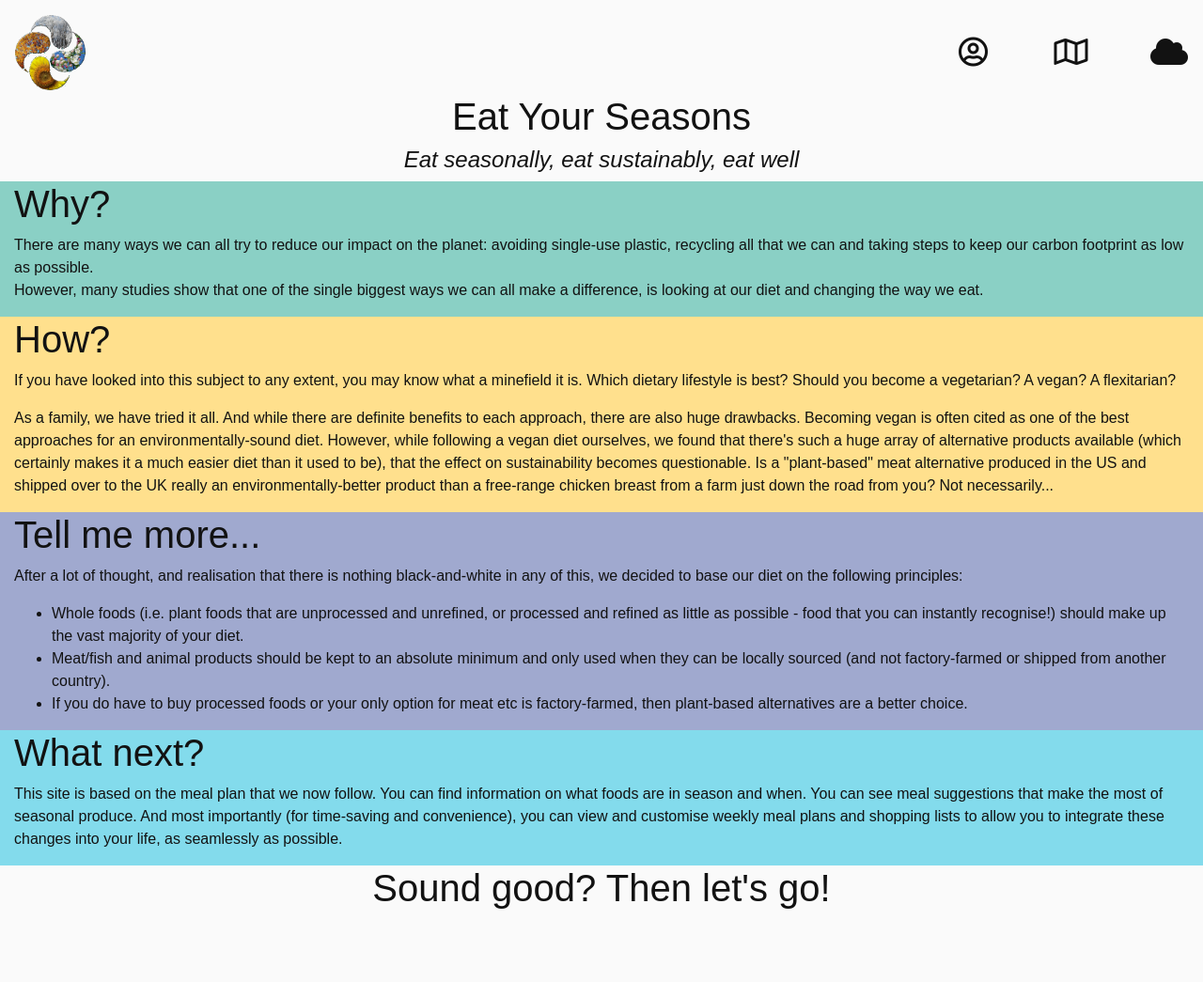
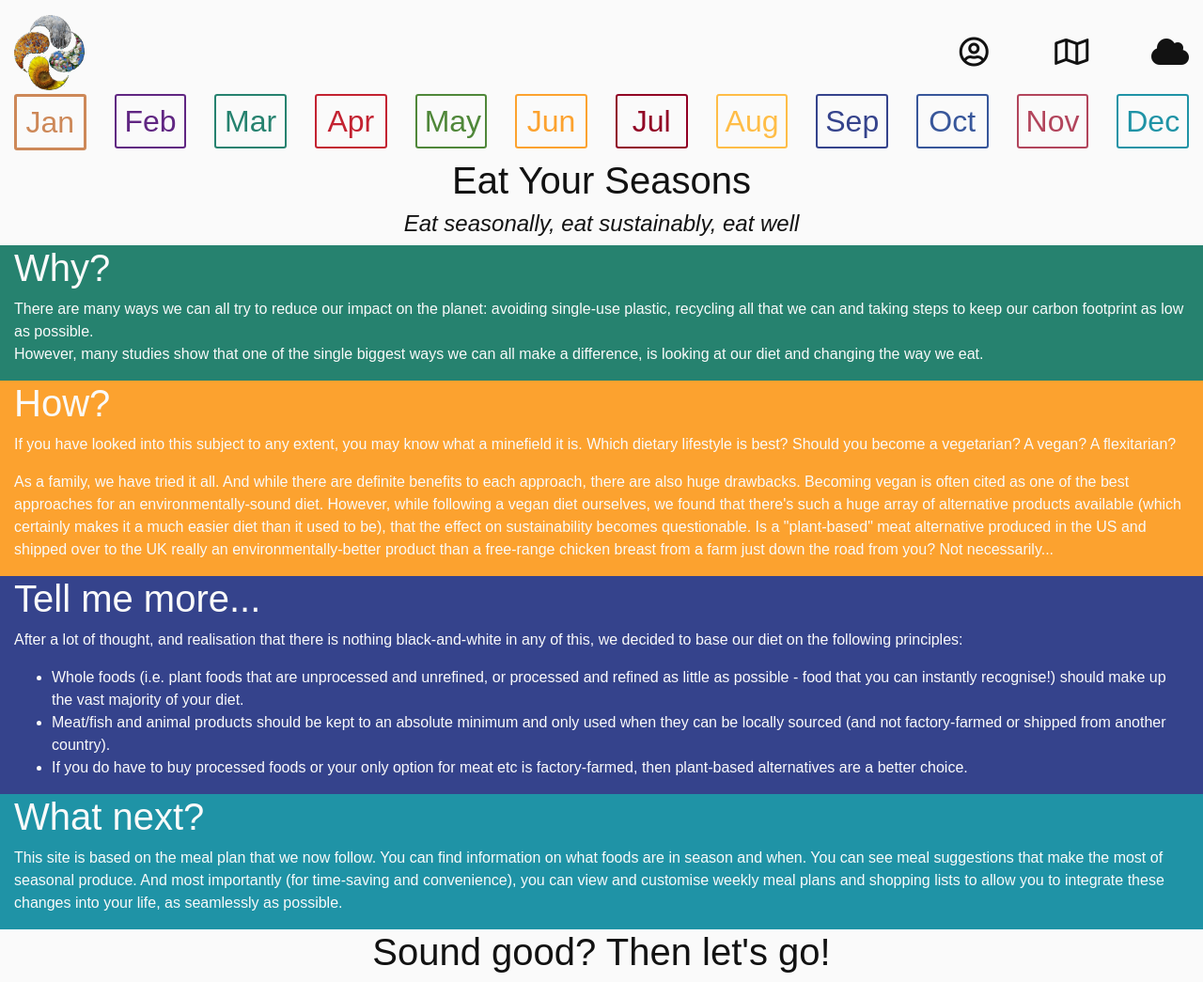
Before and after one commit to jess-bennett/eat-your-seasons, a Django app: page / in a window 1280 px wide. Shown: the whole page at 94% size. Before the commit the page ends 967 px from the top, so only its background shows below. Run offline with Django 3.2, Linux system fonts and the light colour scheme; some libraries are stand-ins or nearby versions; some web fonts are replaced.

Commit message:
Add month header layout

```diff
--- a/home/templates/home/index.html
+++ b/home/templates/home/index.html
@@ -10,6 +10,7 @@
 {% endblock %}
 
 {% block content %}
+            {% include "layout/month-header.html" %}
     <div class="container-fluid">
         <div class="row">
             <div class="col text-center">
@@ -55,10 +56,10 @@
                 </p>
             </div>
         </div>
-    </div>
-    <div class="row">
-        <div class="col text-center">
-            <h1>Sound good? Then let's go!</h1>
+        <div class="row">
+            <div class="col text-center">
+                <h1>Sound good? Then let's go!</h1>
+            </div>
         </div>
     </div>
 {% endblock %}
--- a/static/css/base.css
+++ b/static/css/base.css
@@ -1,11 +1,37 @@
 .light-theme {
     --background: #fafafa;
     --font: #121212;
+    --contrast-font: #fafafa;
+    --january: #cd8858;
+    --february: #602682;
+    --march: #26826f;
+    --april: #c32231;
+    --may: #4f8739;
+    --june: #fca22f;
+    --july: #910024;
+    --august: #ffbd47;
+    --september: #35438c;
+    --october: #37569a;
+    --november: #b2455c;
+    --december: #1f93a6;
 }
 
 .dark-theme {
     --background: #121212;
     --font: #fafafa;
+    --contrast-font: #121212;
+    --january: #eecc9f;
+    --february: #b793c0;
+    --march: #8ad0c5;
+    --april: #e59498;
+    --may: #aed1a3;
+    --june: #ffe08d;
+    --july: #d8808a;
+    --august: #fff3a3;
+    --september: #a0a9cf;
+    --october: #98b4d4;
+    --november: #ed9aae;
+    --december: #83dbec;
 }
 
 .january-light {
@@ -128,17 +154,101 @@ body {
 
 
 #spring {
-    background-color: #8ad0c5;
+    background-color: var(--march);
+    color: var(--contrast-font);
 }
 
 #summer {
-    background-color: #ffe08d;
+    background-color: var(--june);
+    color: var(--contrast-font);
 }
 
 #autumn {
-    background-color: #a0a9cf;
+    background-color: var(--september);
+    color: var(--contrast-font);
 }
 
 #winter {
-    background-color: #83dbec;
+    background-color: var(--december);
+    color: var(--contrast-font);
 }
+
+.month-select {
+    cursor: pointer;
+}
+
+.month-select h2 {
+  padding: 0.5rem;
+}
+
+#january-select h2 {
+    border: 0.2rem solid var(--january);
+    border-radius: 0.2rem;
+    color: var(--january);
+}
+
+#february-select h2 {
+    border: 2px solid var(--february);
+    border-radius: 0.2rem;
+    color: var(--february);
+}
+
+#march-select h2 {
+    border: 2px solid var(--march);
+    border-radius: 0.2rem;
+    color: var(--march);
+}
+
+#april-select h2 {
+    border: 2px solid var(--april);
+    border-radius: 0.2rem;
+    color: var(--april);
+}
+
+#may-select h2 {
+    border: 2px solid var(--may);
+    border-radius: 0.2rem;
+    color: var(--may);
+}
+
+#june-select h2 {
+    border: 2px solid var(--june);
+    border-radius: 0.2rem;
+    color: var(--june);
+}
+
+#july-select h2 {
+    border: 2px solid var(--july);
+    border-radius: 0.2rem;
+    color: var(--july);
+}
+
+#august-select h2 {
+    border: 2px solid var(--august);
+    border-radius: 0.2rem;
+    color: var(--august);
+}
+
+#september-select h2 {
+    border: 2px solid var(--september);
+    border-radius: 0.2rem;
+    color: var(--september);
+}
+
+#october-select h2 {
+    border: 2px solid var(--october);
+    border-radius: 0.2rem;
+    color: var(--october);
+}
+
+#november-select h2 {
+    border: 2px solid var(--november);
+    border-radius: 0.2rem;
+    color: var(--november);
+}
+
+#december-select h2 {
+    border: 2px solid var(--december);
+    border-radius: 0.2rem;
+    color: var(--december);
+}
--- a/static/js/script.js
+++ b/static/js/script.js
@@ -2,15 +2,15 @@ $(document).ready(function() {
     $("#light-select").hide();
 
     $("#dark-select").click(function() {
-    $("body").removeClass("dark-theme");
-    $("body").addClass("light-theme");
+    $("body").addClass("dark-theme");
+    $("body").removeClass("light-theme");
     $("#dark-select").hide();
     $("#light-select").show();
 });
 
     $("#light-select").click(function() {
-    $("body").removeClass("light-theme");
-    $("body").addClass("dark-theme");
+    $("body").addClass("light-theme");
+    $("body").removeClass("dark-theme");
     $("#light-select").hide();
     $("#dark-select").show();
 });
--- /dev/null
+++ b/templates/layout/month-header.html
@@ -0,0 +1,40 @@
+<div class="container-fluid">
+    <div class="row h-100">
+        <div id="january-select" class="col-3 col-md-2 col-lg-1 text-center month-select">
+            <h2>Jan</h2>
+        </div>
+        <div id="february-select" class="col-3 col-md-2 col-lg-1 text-center month-select">
+            <h2>Feb</h2>
+        </div>
+        <div id="march-select" class="col-3 col-md-2 col-lg-1 text-center month-select">
+            <h2>Mar</h2>
+        </div>
+        <div id="april-select" class="col-3 col-md-2 col-lg-1 text-center month-select">
+            <h2>Apr</h2>
+        </div>
+        <div id="may-select" class="col-3 col-md-2 col-lg-1 text-center month-select">
+            <h2>May</h2>
+        </div>
+        <div id="june-select" class="col-3 col-md-2 col-lg-1 text-center month-select">
+            <h2>Jun</h2>
+        </div>
+        <div id="july-select" class="col-3 col-md-2 col-lg-1 text-center month-select">
+            <h2>Jul</h2>
+        </div>
+        <div id="august-select" class="col-3 col-md-2 col-lg-1 text-center month-select">
+            <h2>Aug</h2>
+        </div>
+        <div id="september-select" class="col-3 col-md-2 col-lg-1 text-center month-select">
+            <h2>Sep</h2>
+        </div>
+        <div id="october-select" class="col-3 col-md-2 col-lg-1 text-center month-select">
+            <h2>Oct</h2>
+        </div>
+        <div id="november-select" class="col-3 col-md-2 col-lg-1 text-center month-select">
+            <h2>Nov</h2>
+        </div>
+        <div id="december-select" class="col-3 col-md-2 col-lg-1 text-center month-select">
+            <h2>Dec</h2>
+        </div>
+    </div>
+</div>
--- a/templates/layout/navigation.html
+++ b/templates/layout/navigation.html
@@ -1,9 +1,9 @@
-<nav class="fixed-top">
+<nav class="container-fluid fixed-top">
     <div class="row align-items-center">
         <div class="col-6 col-md-9">
             <a href="{% url 'home' %}">
                 <img id="logo" src="{{MEDIA_URL}}logo/four-seasons.png" alt="Home">
-             </a>
+            </a>
         </div>
         <div class="col-2 col-md-1 text-right">
             <a href="#"><i class="far fa-user-circle"></i></a>
```
Also changed, not shown: other parts of static/css/base.css (+23 -23 lines).
